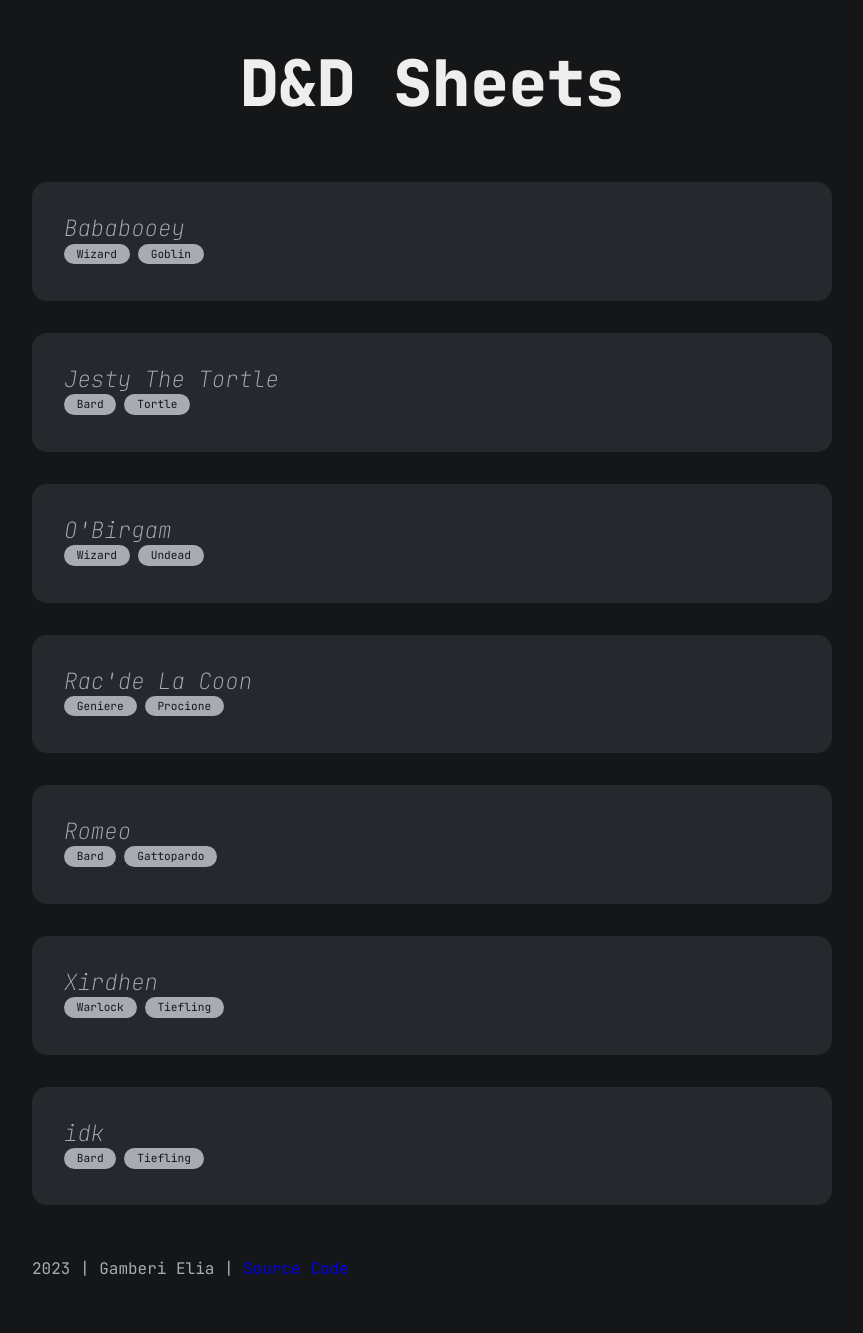
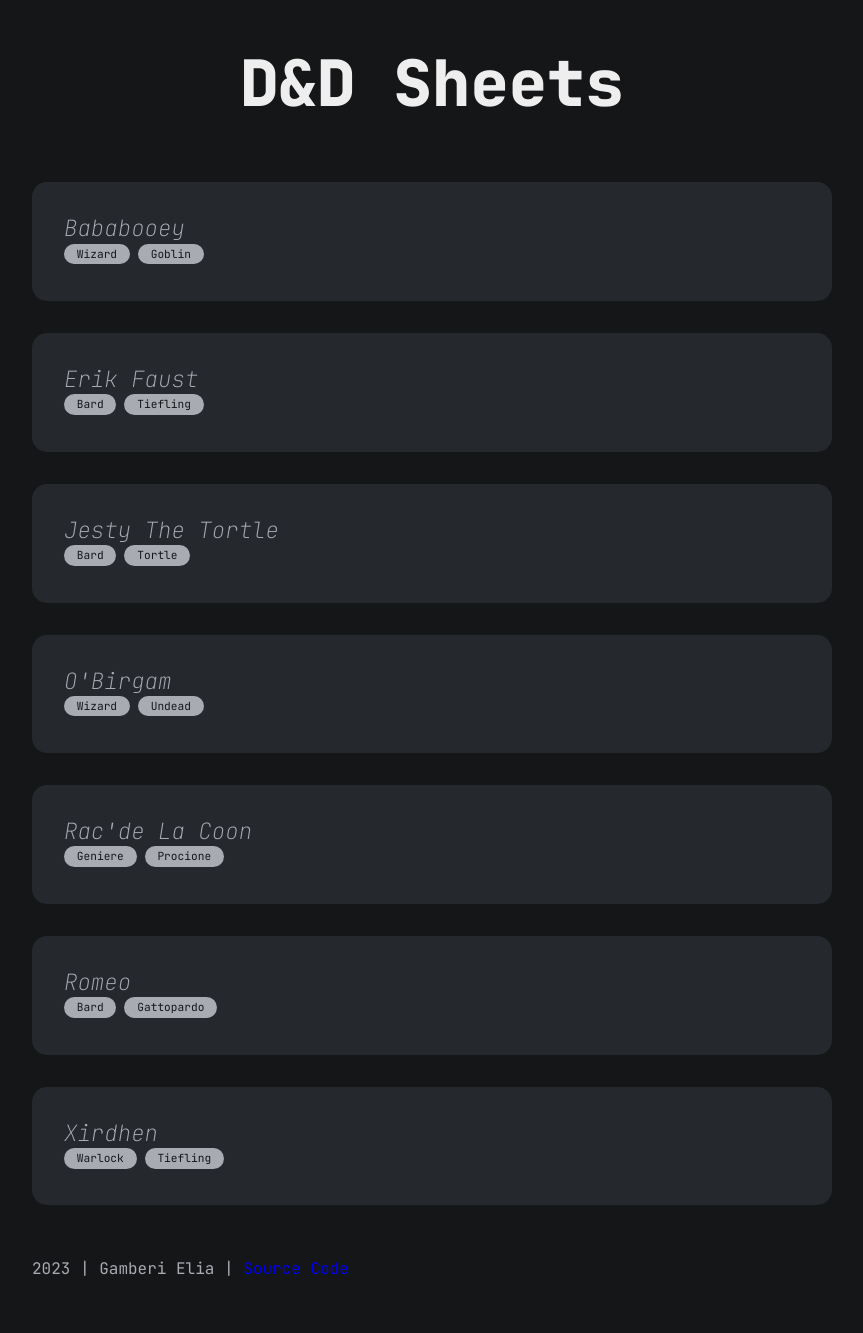
Before and after one commit to Gimbardo/dnd_markdown, a Jekyll site: the page built from index.md, in a window 1280 px wide. Shown: the whole page, without its empty margins (208-1071 px from the left). Built offline with Jekyll 4.4.1, drawn with Linux system fonts in a browser that asks for light colours.

Commit message:
:loud_sound: named character

```diff
--- a/all_collections/_sheets/idk.md
+++ b/all_collections/_sheets/ErikFaust.md
@@ -1,6 +1,6 @@
 ---
 layout: post
-title: idk
+title: Erik Faust
 primary_color: a12e05
 secondary_color: 56048a
 title_font_color: f6f1f4
@@ -12,7 +12,7 @@ categories: [ Bard, Tiefling ]
 | Bard, College of Tragedy |   Ruined   | Tiefling (Asmodeus) | Legal Neutral |   5   |
 
 <div align="center" style="width:60%;margin:auto;">
-<img src="/assets/img/idk.webp" alt="idk" title="idk">
+<img src="/assets/img/ErikFaust.webp" alt="idk" title="idk">
 </div>
 
 ---
```
Also changed, not shown: assets/img/ErikFaust.webp (renamed from assets/img/idk.webp).
